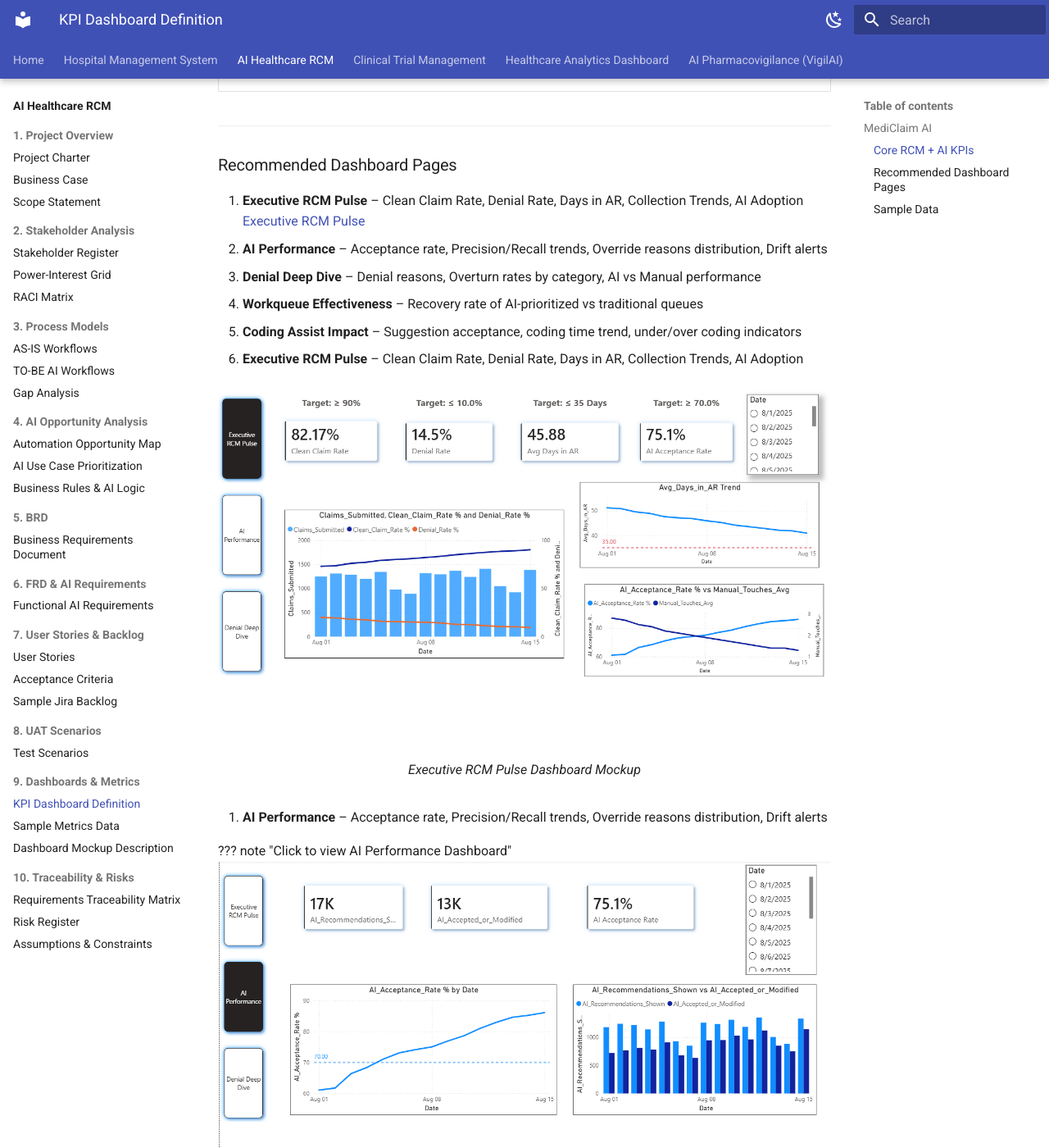
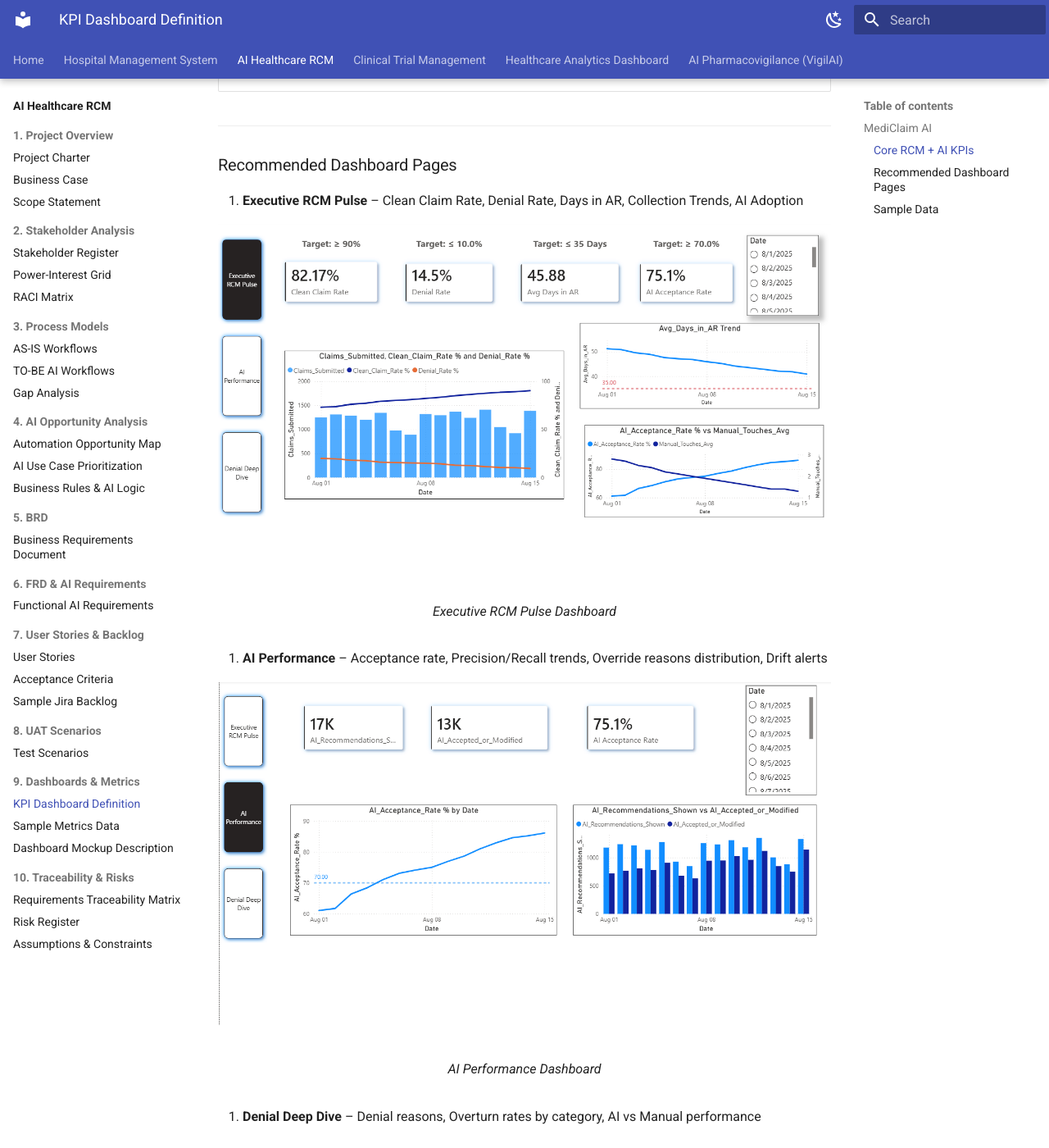
Before and after one commit to tsrajpurohit/healthcare-ba-ai-portfolio-, an MkDocs documentation site: the page built from docs/rcm/09-Dashboards-Metrics/KPI-Dashboard-Definition.md, in a window 1280 px wide and 1400 px high, scrolled down 829 px. Shown: the whole window at 82% size. Built offline with MkDocs 1.6.1 and Material for MkDocs 9.7.7, drawn with Linux system fonts in a browser that asks for light colours; some of the changed text lies outside the part shown.

Commit message:
Revise KPI Dashboard definition and figure captions
Updated the KPI Dashboard definition to correct numbering and improve figure captions.

```diff
--- a/docs/rcm/09-Dashboards-Metrics/KPI-Dashboard-Definition.md
+++ b/docs/rcm/09-Dashboards-Metrics/KPI-Dashboard-Definition.md
@@ -23,40 +23,27 @@
 ### Recommended Dashboard Pages
 
 1. **Executive RCM Pulse** – Clean Claim Rate, Denial Rate, Days in AR, Collection Trends, AI Adoption
-   [Executive RCM Pulse](../assets/samples/executive_rcm_pulse.png)
-3. **AI Performance** – Acceptance rate, Precision/Recall trends, Override reasons distribution, Drift alerts
-4. **Denial Deep Dive** – Denial reasons, Overturn rates by category, AI vs Manual performance
-5. **Workqueue Effectiveness** – Recovery rate of AI-prioritized vs traditional queues
-6. **Coding Assist Impact** – Suggestion acceptance, coding time trend, under/over coding indicators
-1. **Executive RCM Pulse** – Clean Claim Rate, Denial Rate, Days in AR, Collection Trends, AI Adoption
 
 <figure markdown="span">
   ![Executive RCM Pulse](../assets/samples/executive_rcm_pulse.png){ align=center }
-  <figcaption>Executive RCM Pulse Dashboard Mockup</figcaption>
+  <figcaption>Executive RCM Pulse Dashboard</figcaption>
 </figure>
-
-1. **AI Performance** – Acceptance rate, Precision/Recall trends, Override reasons distribution, Drift alerts
-
-   ??? note "Click to view AI Performance Dashboard"
-       ![AI Performance](../assets/samples/ai_performance.png)
 
 2. **AI Performance** – Acceptance rate, Precision/Recall trends, Override reasons distribution, Drift alerts
 
-   ???+ note "Click to collapse AI Performance Dashboard"
-       ![AI Performance](../assets/samples/ai_performance.png)
+<figure markdown="span">
+  ![AI Performance](../assets/samples/ai_performance.png){ align=center }
+  <figcaption>AI Performance Dashboard</figcaption>
+</figure>
 
-   <div class="grid cards" markdown>
+3. **Denial Deep Dive** – Denial reasons, Overturn rates by category, AI vs Manual performance
 
--   **Executive RCM Pulse**
-    ---
-    ![Executive RCM Pulse](../assets/samples/executive_rcm_pulse.png)
+<figure markdown="span">
+  ![Denial Deep Dive](../assets/samples/denial_deep_dive.png){ align=center }
+  <figcaption>Denial Deep Dive Dashboard</figcaption>
+</figure>
 
--   **AI Performance**
-    ---
-    ![AI Performance](../assets/samples/ai_performance.png)
-
-</div>
 ---
 
 ### Sample Data
-See `Sample-Metrics-Data.csv` for illustrative daily metrics that can be used to build demo dashboards in Power BI or Tableau.
+See [`Sample-Metrics-Data.csv`](Sample-Metrics-Data.csv) for illustrative daily metrics that can be used to build demo dashboards in Power BI or Tableau.
```
